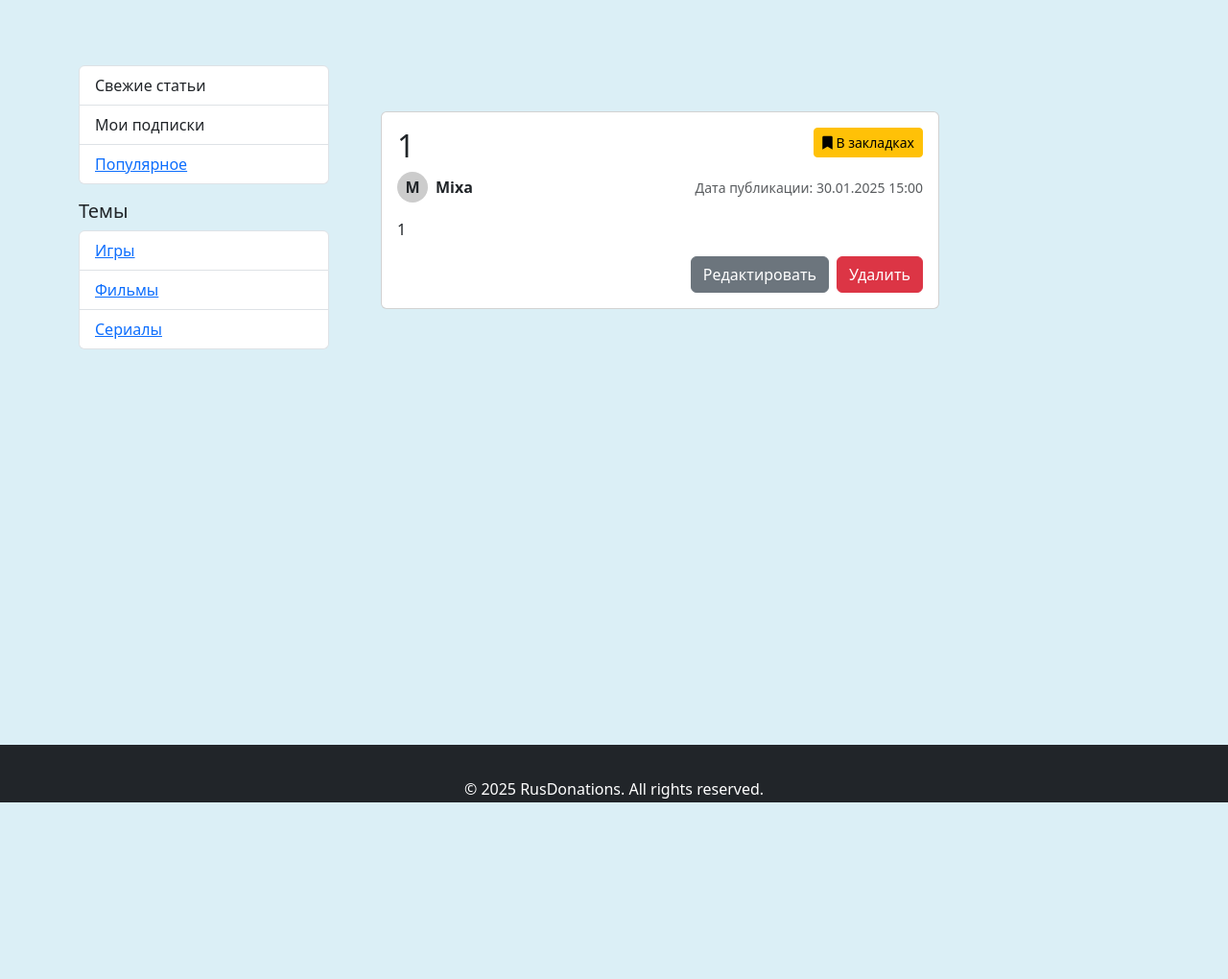
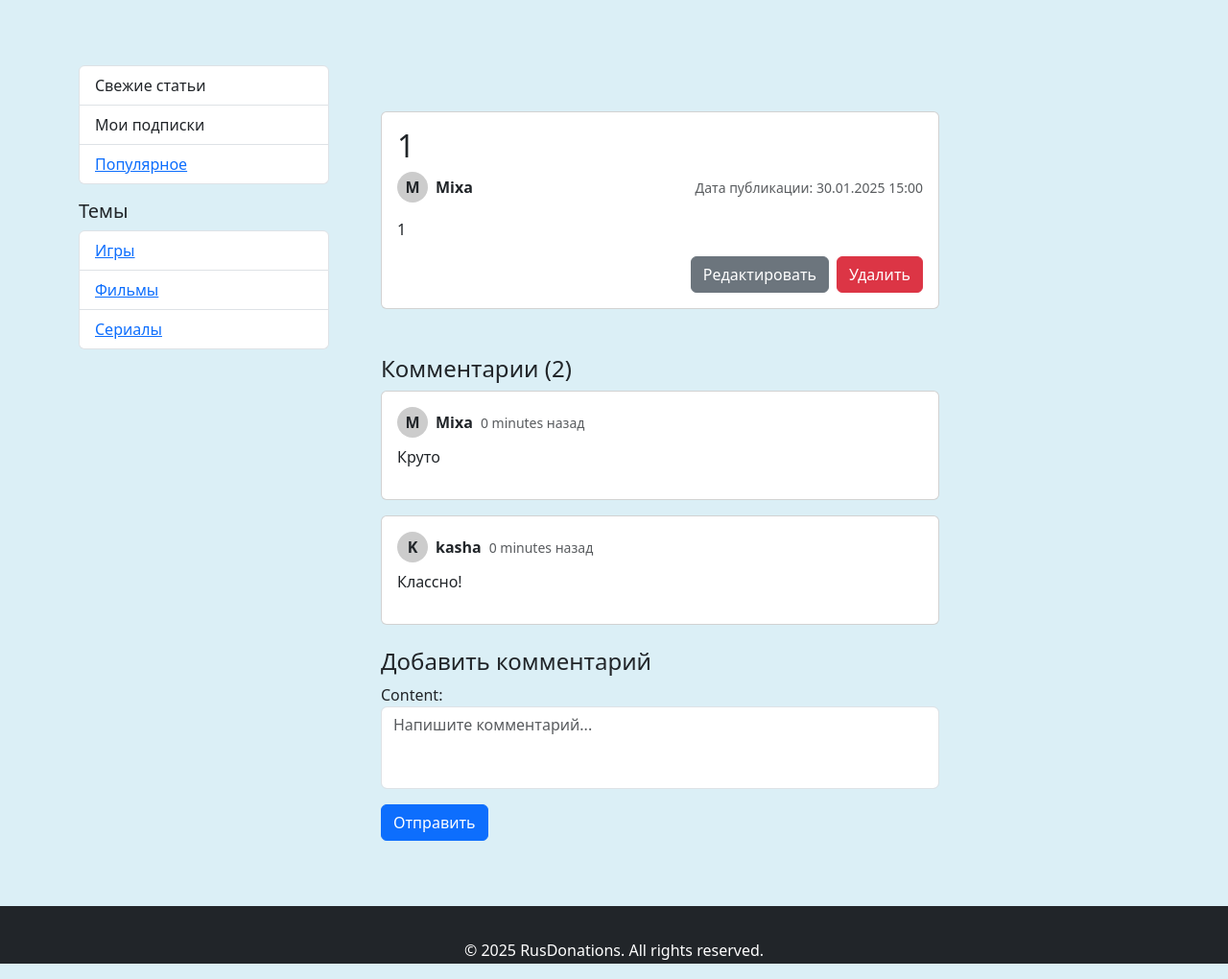
Before and after one commit to MshaFilipushko/PostUp, a Django app: page /post/1/ in a window 1280 px wide. Shown: the part 64-1084 px from the top of the page at 96% size. Before the commit the page ends 900 px from the top, so only its background shows below. Run offline with Django 4.2, Linux system fonts and the light colour scheme; a user stored in the database is signed in; data comes from the database, SQL or seed files in the repository; both versions use the stored data as it was after the commit.

Commit message:
Сделал комментраии

```diff
--- a/MainApp/forms.py
+++ b/MainApp/forms.py
@@ -1,5 +1,5 @@
 from django import forms
-from .models import Post
+from .models import Post, Comment
 
 
 class PostForm(forms.ModelForm):
@@ -11,3 +11,16 @@ class PostForm(forms.ModelForm):
             'content': forms.Textarea(attrs={'class': 'form-control', 'placeholder': 'Содержание'}),
             'image': forms.ClearableFileInput(attrs={'class': 'form-control'}),
         }
+
+
+class CommentForm(forms.ModelForm):
+    class Meta:
+        model = Comment
+        fields = ['content']  # Только поле для текста комментария
+        widgets = {
+            'content': forms.Textarea(attrs={
+                'rows': 3,
+                'class': 'form-control',
+                'placeholder': 'Напишите комментарий...'
+            }),
+        }
--- a/MainApp/models.py
+++ b/MainApp/models.py
@@ -39,3 +39,13 @@ class Subscription(models.Model):
 
     class Meta:
         unique_together = ('subscriber', 'target_user')
+
+
+class Comment(models.Model):
+    post = models.ForeignKey('Post', on_delete=models.CASCADE, related_name='comments')
+    author = models.ForeignKey(User, on_delete=models.CASCADE)
+    content = models.TextField()  # Поле для текста комментария
+    created_at = models.DateTimeField(auto_now_add=True)
+
+    def __str__(self):
+        return f'Комментарий от {self.author.username} к посту "{self.post.title}"'
--- a/MainApp/urls.py
+++ b/MainApp/urls.py
@@ -1,6 +1,6 @@
 from django.urls import path
 from . import views
-from .views import DeletePostView
+from .views import DeletePostView, post_detail
 
 urlpatterns = [
     path('', views.index, name='index'),  # Главная станичка на views в приложении
@@ -12,4 +12,5 @@ urlpatterns = [
     path('post/<int:pk>/delete/', DeletePostView.as_view(), name='delete_post'),
     path('bookmarks/toggle/<int:post_id>/', views.toggle_bookmark, name='toggle_bookmark'),
     path('bookmarks/', views.bookmarks_list, name='bookmarks'),
+    path('post/<int:pk>/', post_detail, name='post_detail'),
 ]
--- a/MainApp/views.py
+++ b/MainApp/views.py
@@ -7,7 +7,7 @@ from django.contrib.auth.decorators import login_required
 from django.views.generic import DeleteView
 
 from .models import Post, Bookmark, Subscription
-from .forms import PostForm
+from .forms import PostForm, CommentForm
 
 
 def index(request):
@@ -74,17 +74,24 @@ def edit_post(request, pk):
 
 def post_detail(request, pk):
     post = get_object_or_404(Post, pk=pk)
+    comments = post.comments.all()  # Получаем все комментарии к посту
 
-    # Получаем состояние закладки только для авторизованных пользователей
-    if request.user.is_authenticated:
-        post.is_bookmarked = Bookmark.objects.filter(user=request.user, post=post).exists()
+    if request.method == 'POST':
+        form = CommentForm(request.POST)
+        if form.is_valid():
+            comment = form.save(commit=False)
+            comment.post = post
+            comment.author = request.user
+            comment.save()
+            return redirect('post_detail', pk=post.pk)
     else:
-        post.is_bookmarked = False
+        form = CommentForm()
 
-    context = {
+    return render(request, 'site/post_detail.html', {
         'post': post,
-    }
-    return render(request, 'site/post_detail.html', context)
+        'comments': comments,
+        'form': form,
+    })
 
 
 class DeletePostView(LoginRequiredMixin, UserPassesTestMixin, DeleteView):
--- a/static/css/style.css
+++ b/static/css/style.css
@@ -14,3 +14,22 @@
 body {
     background-color: #dbeff6;
 }
+
+.avatar-circle {
+    width: 2rem;
+    height: 2rem;
+    background-color: #ccc;
+    border-radius: 50%;
+    display: flex;
+    justify-content: center;
+    align-items: center;
+    font-weight: bold;
+}
+
+.card {
+    margin-bottom: 1rem;
+}
+
+textarea.form-control {
+    resize: none; /* Запрет изменения размера текстового поля */
+}
--- a/templates/site/post_detail.html
+++ b/templates/site/post_detail.html
@@ -1,31 +1,20 @@
 {% extends 'base.html' %}
 {% load static %}
-
 {% block content %}
 <section class="col-md-9">
     <div class="container mt-5">
         <div class="card">
             <div class="card-body">
                 <!-- Заголовок поста -->
-            <!-- Кнопка "Закладка" -->
-            {% if user.is_authenticated %}
-                <form method="post" action="{% url 'toggle_bookmark' post.pk %}" class="d-inline">
-                    {% csrf_token %}
-                    <button type="submit" class="btn {% if post.is_bookmarked %}btn-warning{% else %}btn-outline-secondary{% endif %} btn-sm float-end">
-                        <i class="fas fa-bookmark"></i> <span>{% if post.is_bookmarked %}В закладках{% else %}Закладки{% endif %}</span>
-                    </button>
-                </form>
-            {% endif %}
                 <h2 class="card-title">{{ post.title|default:"Без заголовка" }}</h2>
 
                 <!-- Информация о посте -->
                 <div class="d-flex justify-content-between align-items-center mb-3">
                     <div class="d-flex align-items-center">
-                    <!-- Аватарка пользователя (если есть) -->
+                        <!-- Аватарка пользователя -->
                         <div class="avatar-circle me-2">
                             {{ post.author.username|first|upper }}
                         </div>
-
                         <!-- Имя автора с ссылкой на профиль -->
                         <a href="{% url 'user_profile' post.author.username %}" class="text-decoration-none text-dark">
                             <strong>{{ post.author.username }}</strong>
@@ -34,8 +23,6 @@
                     <!-- Дата публикации -->
                     <p class="mb-0 text-muted small">Дата публикации: {{ post.published_date|date:"d.m.Y H:i" }}</p>
                 </div>
-
-
 
                 <!-- Изображение поста (если есть) -->
                 {% if post.image %}
@@ -59,8 +46,46 @@
                 {% endif %}
             </div>
         </div>
+
+        <!-- Блок комментариев -->
+        <div class="mt-5">
+            <h4>Комментарии ({{ comments.count }})</h4>
+
+            <!-- Список комментариев -->
+            {% for comment in comments %}
+                <div class="card mb-3">
+                    <div class="card-body">
+                        <div class="d-flex align-items-center mb-2">
+                            <div class="avatar-circle me-2">
+                                {{ comment.author.username|first|upper }}
+                            </div>
+                            <strong>{{ comment.author.username }}</strong>
+                            <small class="text-muted ms-2">{{ comment.created_at|timesince }} назад</small>
+                        </div>
+                        <p>{{ comment.content }}</p>
+                    </div>
+                </div>
+            {% empty %}
+                <p>Пока нет комментариев.</p>
+            {% endfor %}
+        </div>
+
+        <!-- Форма для добавления комментария -->
+        <div class="mt-4">
+            <h4>Добавить комментарий</h4>
+            {% if user.is_authenticated %}
+                <form method="post">
+                    {% csrf_token %}
+                    <div class="mb-3">
+                        {{ form.content.label_tag }}
+                        {{ form.content }}
+                    </div>
+                    <button type="submit" class="btn btn-primary">Отправить</button>
+                </form>
+            {% else %}
+                <p>Чтобы оставить комментарий, <a href="{% url 'login' %}">войдите</a>.</p>
+            {% endif %}
+        </div>
     </div>
 </section>
-
-
 {% endblock %}
```
Also changed, not shown: db.sqlite3. Lines whose indentation alone changed are shown as unchanged.
